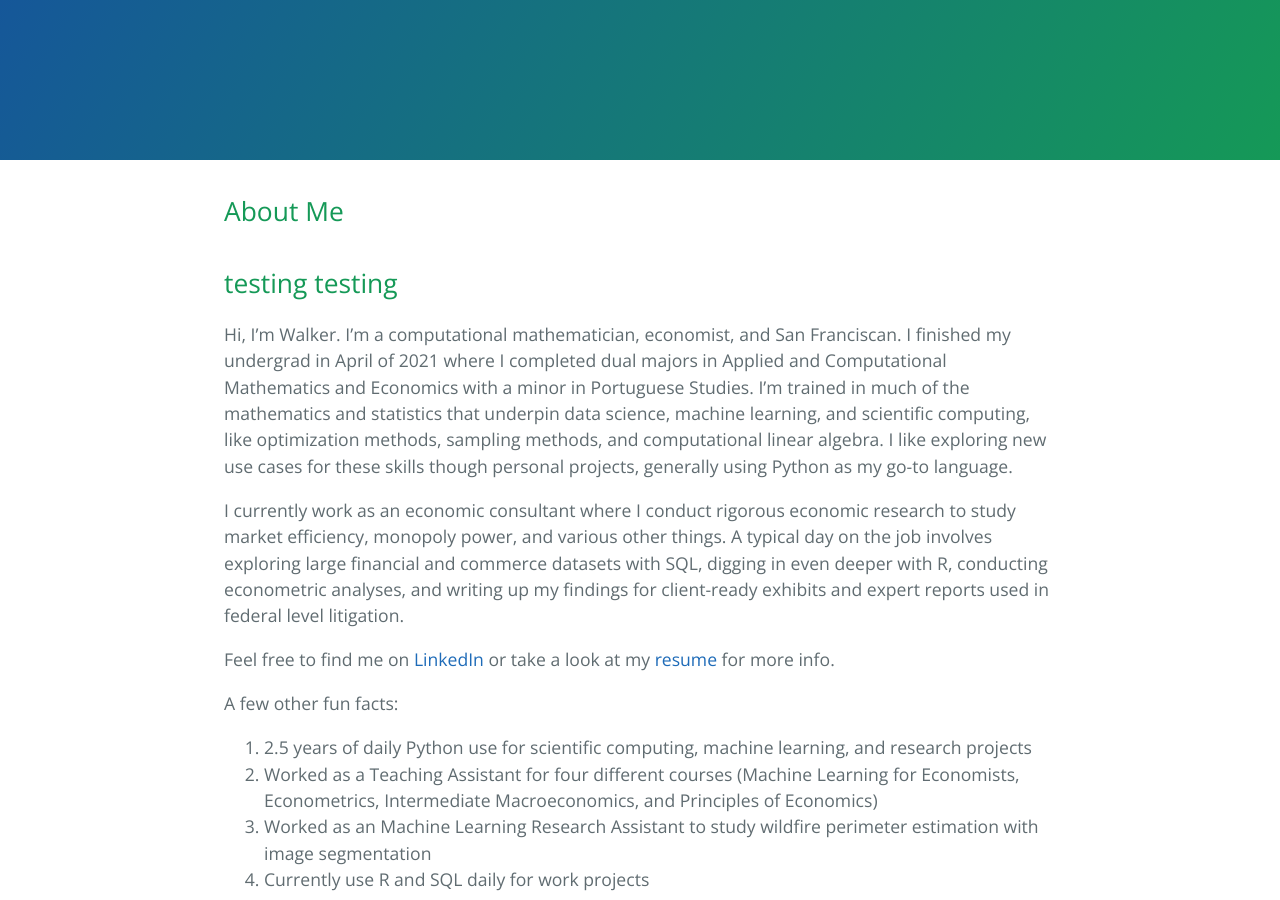
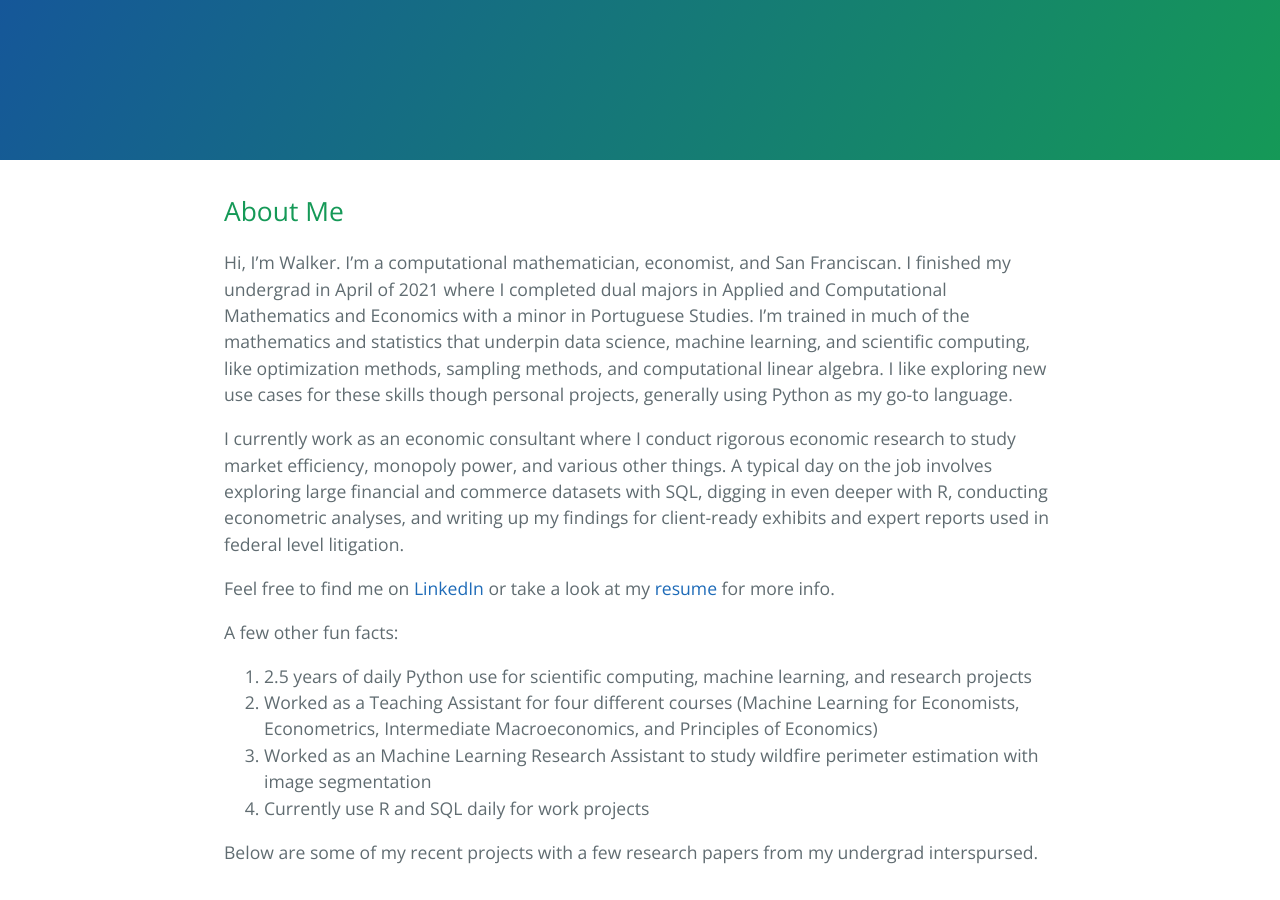
Before and after one commit to walkerhughes/portfolio, a Jekyll site: the page built from index.md, in a window 1280 px wide and 900 px high. Built offline with Jekyll 4.4.1, drawn with Linux system fonts in a browser that asks for light colours; our own code applies the rules of GitHub Pages for plain Markdown files.

Commit message:
Update index.md

```diff
--- a/index.md
+++ b/index.md
@@ -3,8 +3,6 @@ layout: default
 ---
 
 ## About Me
-
-## testing testing
 
 Hi, I'm Walker. I'm a computational mathematician, economist, and San Franciscan. I finished my undergrad in April of 2021 where I completed dual majors in Applied and Computational Mathematics and Economics with a minor in Portuguese Studies. I'm trained in much of the mathematics and statistics that underpin data science, machine learning, and scientific computing, like optimization methods, sampling methods, and computational linear algebra. I like exploring new use cases for these skills though personal projects, generally using Python as my go-to language.
 
```
